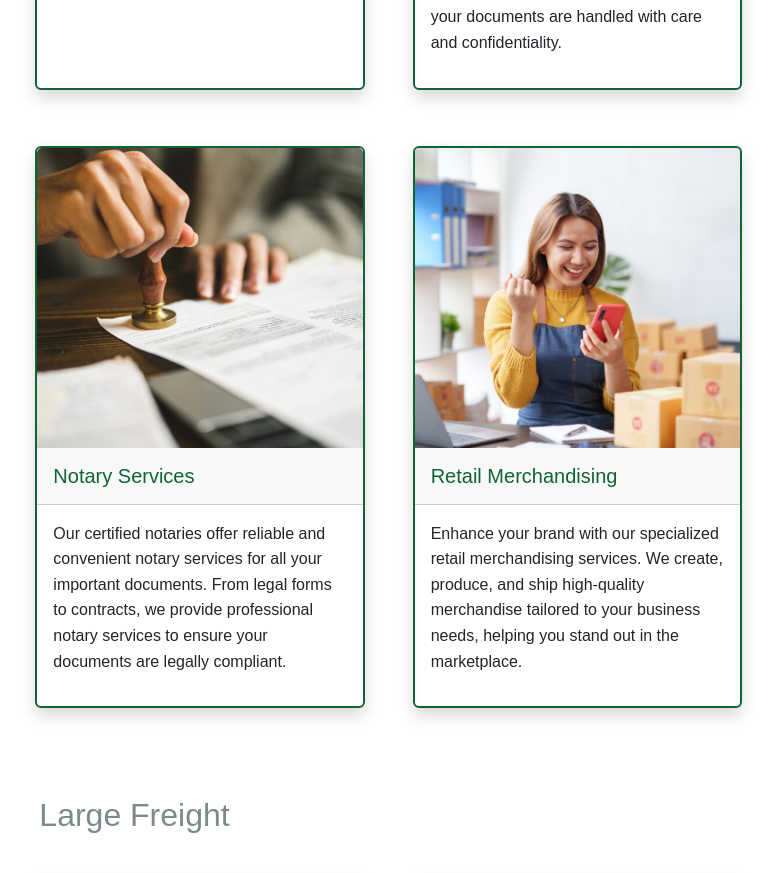
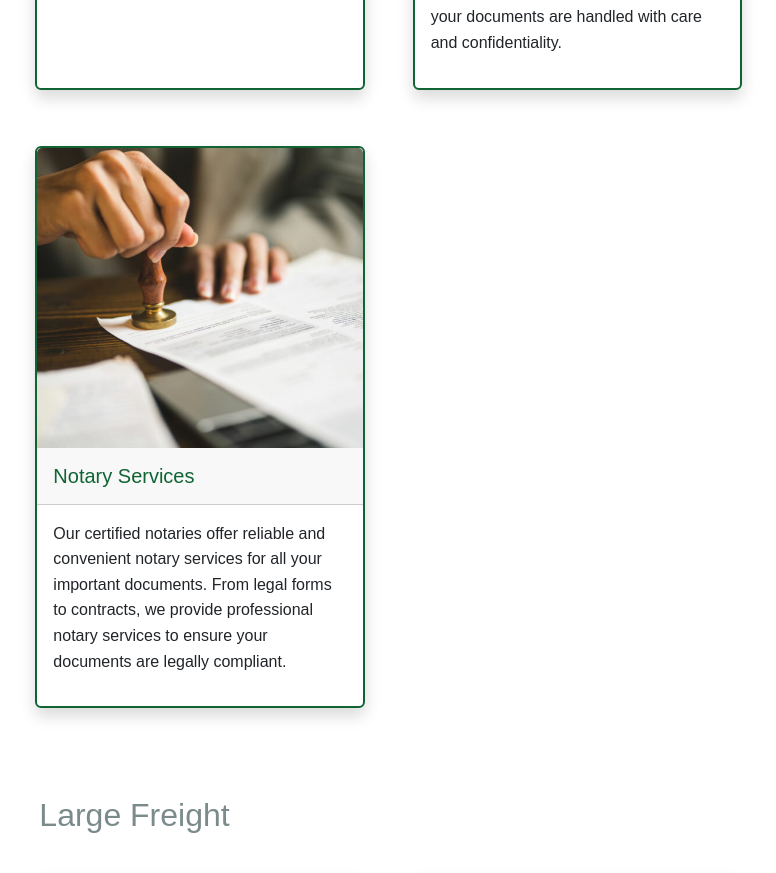
Before and after one commit to ittullos/pkg_mgr_client, a React (Create React App) app: page / in a window 1280 px wide. Shown: the part 2800-3673 px from the top of the page, without its empty margins (440-1216 px from the left). Built offline with nearby package versions, Linux system fonts and the light colour scheme.

Commit message:
Remove retail pt 2

```diff
--- a/src/pages/Home.jsx
+++ b/src/pages/Home.jsx
@@ -37,13 +37,6 @@ const retailServices = [
       "Our certified notaries offer reliable and convenient notary services for all your important documents. From legal forms to contracts, we provide professional notary services to ensure your documents are legally compliant.",
     image: "/images/cards/notary.jpg",
     link: "/notary-services",
-  },
-  {
-    title: "Retail Merchandising",
-    description:
-      "Enhance your brand with our specialized retail merchandising services. We create, produce, and ship high-quality merchandise tailored to your business needs, helping you stand out in the marketplace.",
-    image: "/images/cards/merchandising.jpg",
-    link: "/retail-merchandising",
   },
 ];
 
```
Also changed, not shown: src/App.js (+0 -17 lines), src/components/NavigationBar.jsx (+0 -14 lines).
